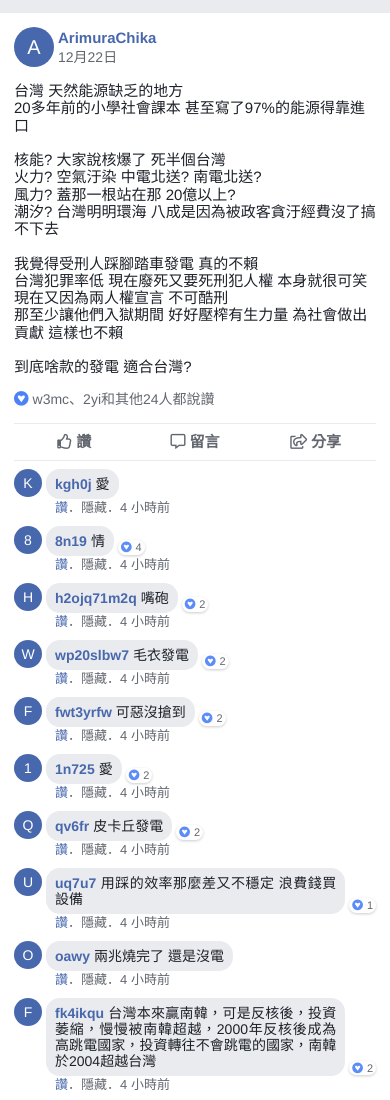
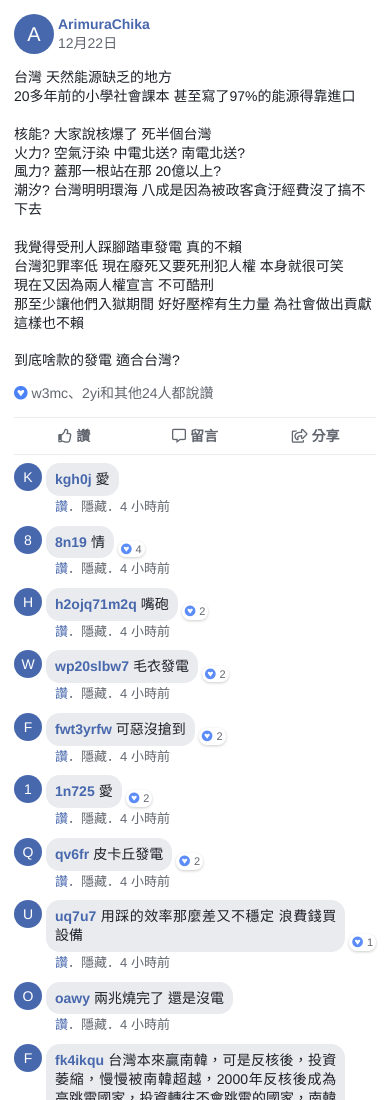
Before and after one commit to tiffany831101/react-social-card, a React app: page / in a window 390 px wide. Shown: the top 1100 px of the page. Built offline with nearby package versions, Linux system fonts and the light colour scheme.

Commit message:
Adjust font-size and line-height to mobile first

```diff
--- a/src/styles/base/_base.scss
+++ b/src/styles/base/_base.scss
@@ -9,7 +9,8 @@ html {
 
 body {
     font-family:  Helvetica, Arial, sans-serif;
-    font-size: $m-size;
+    font-size: 1.4rem;
+    line-height: 1.35;
     background-color: $light-grey;
 }
 
@@ -25,3 +26,10 @@ a {
 a:hover {
     text-decoration: underline;
 }
+
+// 桌電
+@media only screen and (min-width: 1024px) {
+    body {
+        font-size: 1.5rem;
+    }
+}
--- a/src/styles/components/_SocialCard.scss
+++ b/src/styles/components/_SocialCard.scss
@@ -1,7 +1,13 @@
 .post-wrapper {
     background-color: white;
     color: $dark-grey;
-    max-width: 500px;
-    margin: $s-size auto;
     padding: $m-minus-size;
 }
+
+// 平板（直立）
+@media only screen and (min-width: 600px) {
+    .post-wrapper {
+        max-width: 500px;
+        margin: $s-size auto;
+    }
+}
```
